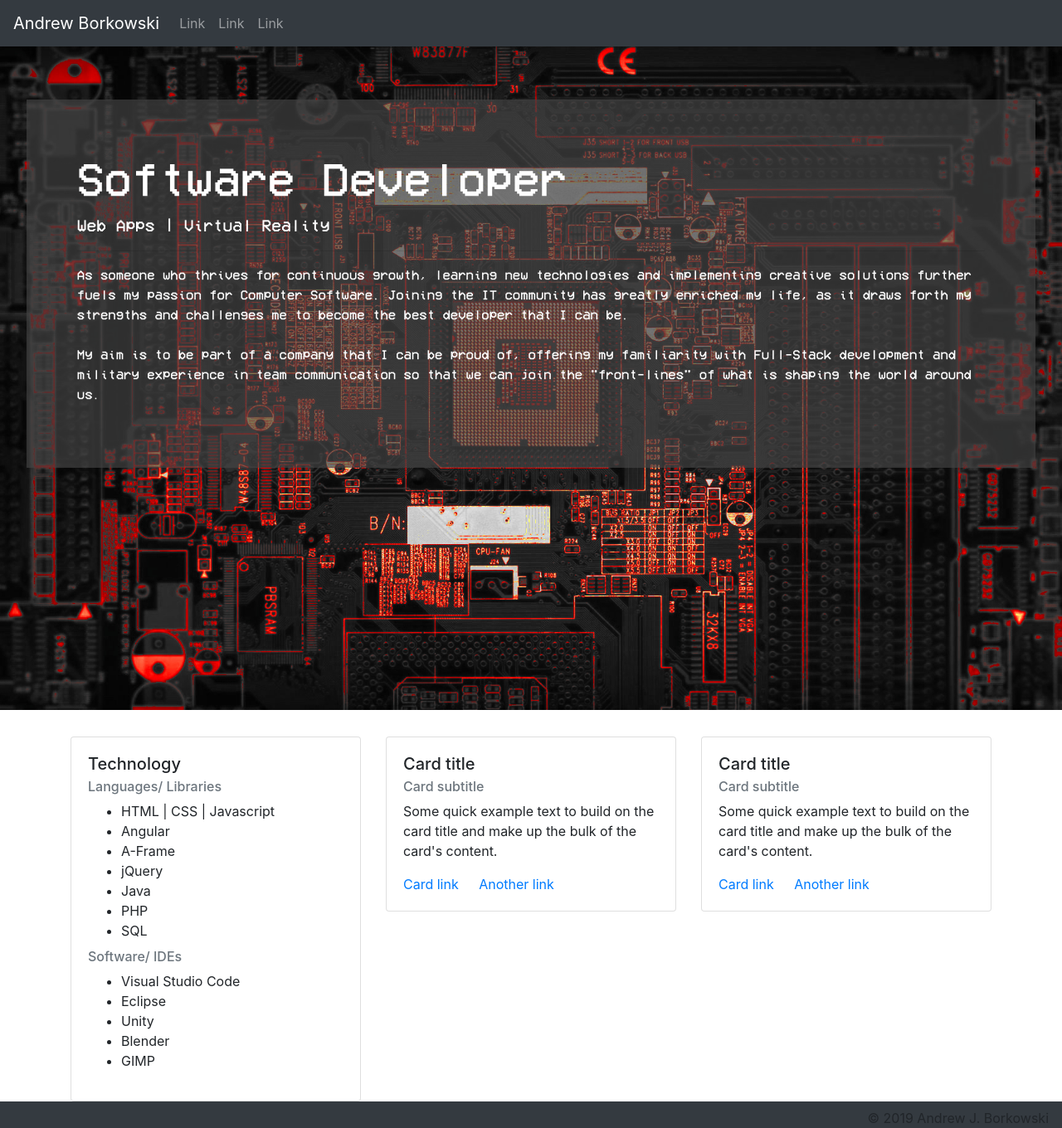
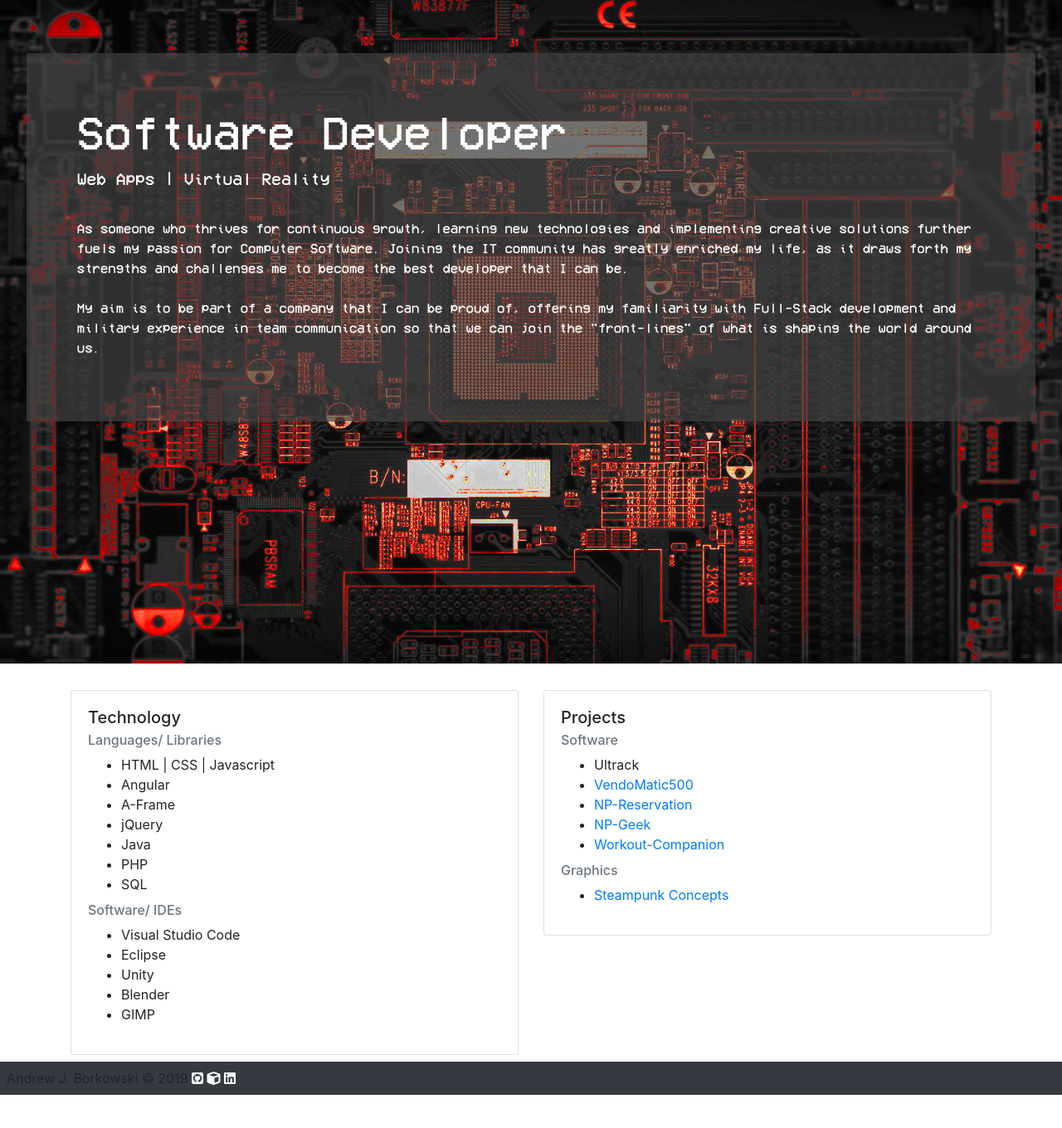
Before and after one commit to AnJoBo/AnJoBo, a PHP site: page / in a window 1280 px wide. Shown: the whole page at 83% size. After the commit the page ends 1320 px from the top, so only its background shows below. Run offline with PHP 8.4, Linux system fonts and the light colour scheme; some libraries are stand-ins or nearby versions.

Commit message:
Layout v1

```diff
--- a/index.html
+++ b/index.html
@@ -20,25 +20,7 @@
   <body>
 
     <!-- Navbar -->
-        <nav class="navbar navbar-expand-sm navbar-dark bg-dark">
-            <a class="navbar-brand" href="#">Andrew Borkowski</a>
-            <button class="navbar-toggler" type="button" data-toggle="collapse" data-target="#navbarToggle" aria-controls="navbarToggle" aria-expanded="false" aria-label="Toggle navigation">
-                <span class="navbar-toggler-icon"></span>
-            </button>
-            <div class="collapse navbar-collapse" id="navbarToggle">
-                <ul class="navbar-nav">
-                    <li class="nav-item">
-                        <a class="nav-link" href="#">Link</a>
-                    </li>
-                    <li class="nav-item">
-                        <a class="nav-link" href="#">Link</a>
-                    </li>
-                    <li class="nav-item">
-                        <a class="nav-link" href="#">Link</a>
-                    </li>
-                </ul>
-            </div>
-        </nav>
+
 
     <!-- Jumbotron -->
         <div class="jumbotron" style="height: 100vh;">
@@ -83,7 +65,7 @@
         <!-- Cards -->
             <div class="d-sm-none d-md-inline">
             <div class="row">
-                <div class="col-md-4 col-sm-12">
+                <div class="col-md-6 col-sm-12">
                     <div class="card">
                         <div class="card-body">
                             <h5 class="card-title">Technology</h5>
@@ -108,27 +90,22 @@
                         </div>
                     </div>
                 </div>
-                <div class="col-md-4 col-sm-12">
+                <div class="col-md-6 col-sm-12">
                     <div class="card">
                         <div class="card-body">
-                            <h5 class="card-title">Card title</h5>
-                            <h6 class="card-subtitle mb-2 text-muted">Card subtitle</h6>
-                            <p class="card-text">Some quick example text to build on the card title and make up the bulk of the card's
-                                content.</p>
-                            <a href="#" class="card-link">Card link</a>
-                            <a href="#" class="card-link">Another link</a>
-                        </div>
-                    </div>
-                </div>
-                <div class="col-md-4 col-sm-12">
-                    <div class="card">
-                        <div class="card-body">
-                            <h5 class="card-title">Card title</h5>
-                            <h6 class="card-subtitle mb-2 text-muted">Card subtitle</h6>
-                            <p class="card-text">Some quick example text to build on the card title and make up the bulk of the card's
-                                content.</p>
-                            <a href="#" class="card-link">Card link</a>
-                            <a href="#" class="card-link">Another link</a>
+                            <h5 class="card-title">Projects</h5>
+                            <h6 class="card-subtitle mb-2 text-muted">Software</h6>
+                            <ul>
+                                <li>Ultrack</li>
+                                <li><a href="https://github.com/ajborkowski/VendoMatic500">VendoMatic500</a></li>
+                                <li><a href="https://github.com/ajborkowski/NP-Reservation">NP-Reservation</a></li>
+                                <li><a href="https://github.com/ajborkowski/NP-Geek">NP-Geek</a></li>
+                                <li><a href="https://github.com/ajborkowski/Workout-Companion">Workout-Companion</a></li>
+                            </ul>
+                            <h6 class="card-subtitle mb-2 text-muted">Graphics</h6>
+                            <ul>
+                                <li><a href="https://skfb.ly/6MryO">Steampunk Concepts</a></li>
+                            </ul>
                         </div>
                     </div>
                 </div>
@@ -141,7 +118,7 @@
                     <div class="card-header" id="headingOne">
                         <h5 class="mb-0">
                             <button class="btn btn-link" type="button" data-toggle="collapse" data-target="#collapseOne"
-                                aria-expanded="true" aria-controls="collapseOne">
+                                aria-expanded="false" aria-controls="collapseOne">
                                 Technology
                             </button>
                         </h5>
@@ -175,18 +152,25 @@
                         <h5 class="mb-0">
                             <button class="btn btn-link collapsed" type="button" data-toggle="collapse" data-target="#collapseTwo"
                                 aria-expanded="false" aria-controls="collapseTwo">
-                                Collapsible Group Item #2
+                                Graphics
                             </button>
                         </h5>
                     </div>
                     <div id="collapseTwo" class="collapse" aria-labelledby="headingTwo" data-parent="#accordionExample">
                         <div class="card-body">
-                            Anim pariatur cliche reprehenderit, enim eiusmod high life accusamus terry richardson ad squid. 3 wolf
-                            moon officia aute, non cupidatat skateboard dolor brunch. Food truck quinoa nesciunt laborum eiusmod.
-                            Brunch 3 wolf moon tempor, sunt aliqua put a bird on it squid single-origin coffee nulla assumenda
-                            shoreditch et. Nihil anim keffiyeh helvetica, craft beer labore wes anderson cred nesciunt sapiente ea
-                            proident. Ad vegan excepteur butcher vice lomo. Leggings occaecat craft beer farm-to-table, raw denim
-                            aesthetic synth nesciunt you probably haven't heard of them accusamus labore sustainable VHS.
+                            <h5 class="card-title">Projects</h5>
+                            <h6 class="card-subtitle mb-2 text-muted">Software</h6>
+                            <ul>
+                                <li>Ultrack</li>
+                                <li><a href="https://github.com/ajborkowski/VendoMatic500">VendoMatic500</a></li>
+                                <li><a href="https://github.com/ajborkowski/NP-Reservation">NP-Reservation</a></li>
+                                <li><a href="https://github.com/ajborkowski/NP-Geek">NP-Geek</a></li>
+                                <li><a href="https://github.com/ajborkowski/Workout-Companion">Workout-Companion</a></li>
+                            </ul>
+                            <h6 class="card-subtitle mb-2 text-muted">Graphics</h6>
+                            <ul>
+                                <li><a href="https://skfb.ly/6MryO">Steampunk Concepts</a></li>
+                            </ul>
                         </div>
                     </div>
                 </div>
@@ -215,8 +199,12 @@
 
         </div> <!-- End Container -->
 
-        <footer class="page-footer font-small bg-dark pt-2">
-            <div class="footer-copyright text-right pr-3">© 2019 Andrew J. Borkowski</div>
+        <footer class="page-footer font-small bg-dark p-2 mt-2">
+            <div class="footer-copyright d-inline-block pr-3">Andrew J. Borkowski © 2019
+                <a class="foot-nav" href="https://github.com/ajborkowski"><i class="fab fa-github-square"></i></a>
+                <a class="foot-nav" href="https://sketchfab.com/ajborkowski"><i class="fas fa-cube"></i></a>
+                <a class="foot-nav" href="https://www.linkedin.com/in/ajborkowski/"><i class="fab fa-linkedin"></i></i></a>
+            </div>
         </footer>
 
     </div>
@@ -226,5 +214,6 @@
     <script src="https://code.jquery.com/jquery-3.3.1.slim.min.js" integrity="sha384-q8i/X+965DzO0rT7abK41JStQIAqVgRVzpbzo5smXKp4YfRvH+8abtTE1Pi6jizo" crossorigin="anonymous"></script>
     <script src="https://cdnjs.cloudflare.com/ajax/libs/popper.js/1.14.7/umd/popper.min.js" integrity="sha384-UO2eT0CpHqdSJQ6hJty5KVphtPhzWj9WO1clHTMGa3JDZwrnQq4sF86dIHNDz0W1" crossorigin="anonymous"></script>
     <script src="https://stackpath.bootstrapcdn.com/bootstrap/4.3.1/js/bootstrap.min.js" integrity="sha384-JjSmVgyd0p3pXB1rRibZUAYoIIy6OrQ6VrjIEaFf/nJGzIxFDsf4x0xIM+B07jRM" crossorigin="anonymous"></script>
+    <script src="https://kit.fontawesome.com/8adeac5ae8.js"></script>
   </body>
 </html>
--- a/styles.css
+++ b/styles.css
@@ -26,3 +26,7 @@
     color: rgb(255, 255, 255);
     padding: 10px;
 }
+
+.foot-nav {
+    color: white;
+}
```
